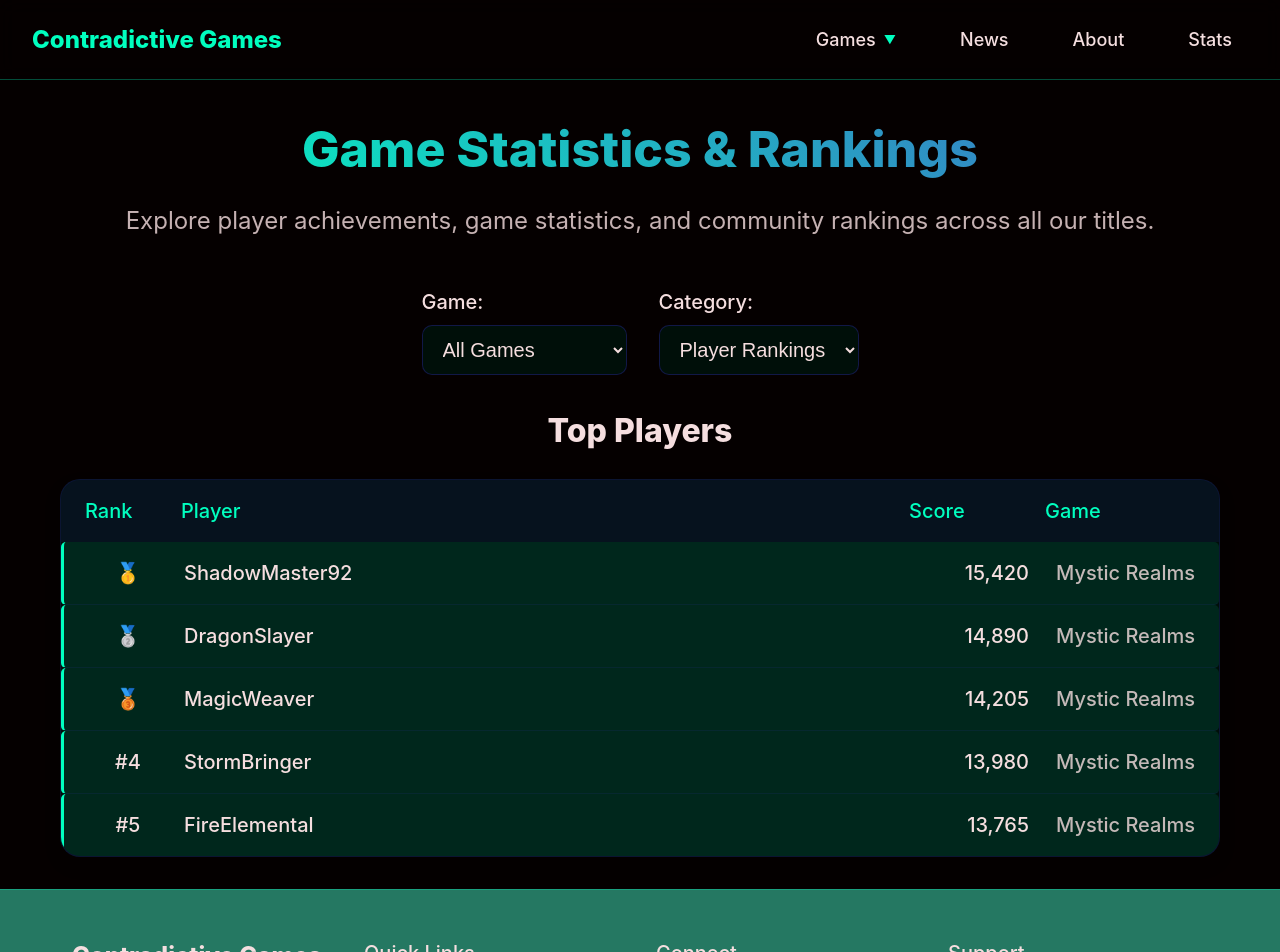
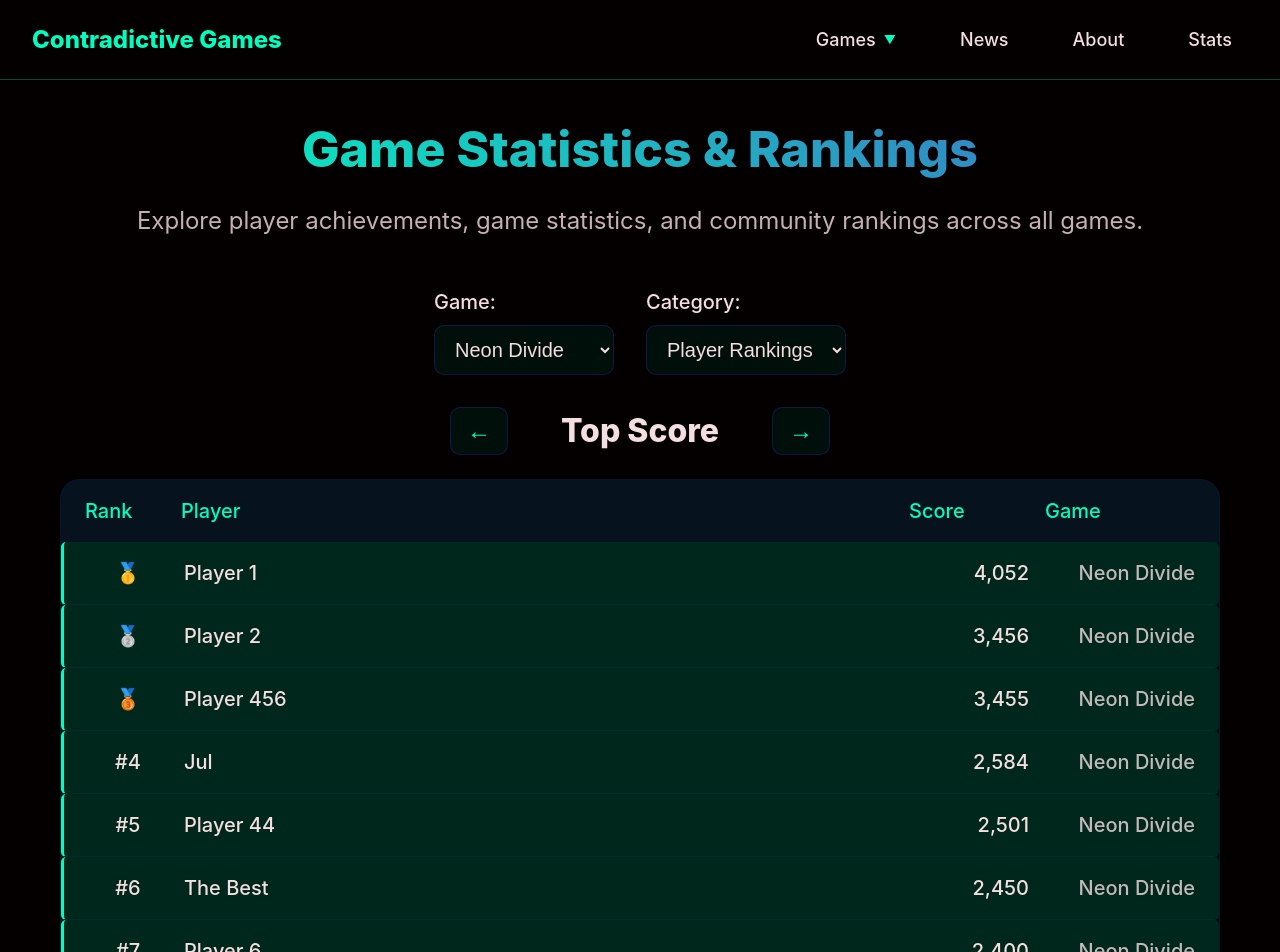
Before and after one commit to dwilliams304/contradictive-games, a React (Vite) app: page /leaderboards in a window 1280 px wide. Shown: the top 952 px of the page. Built offline with nearby package versions, Linux system fonts and the light colour scheme.

Commit message:
leaderboards update to fit different types, add more mock data

```diff
--- a/src/components/pages/Leaderboards/Leaderboards.css
+++ b/src/components/pages/Leaderboards/Leaderboards.css
@@ -71,6 +71,49 @@
 }
 
 /* Player Leaderboard Styles */
+.leaderboard-header {
+  display: flex;
+  align-items: center;
+  justify-content: center;
+  gap: 2rem;
+  margin-bottom: 1.5rem;
+}
+
+.nav-arrow {
+  background-color: var(--c_drk_bg_Highlight);
+  border: 1px solid rgba(58, 49, 216, 0.3);
+  border-radius: var(--rnd_md);
+  color: var(--c_drk_prim);
+  font-size: var(--txt_lg);
+  font-weight: var(--fnt_thick);
+  padding: 0.75rem 1rem;
+  cursor: pointer;
+  transition: var(--trs_shrt);
+  min-width: 48px;
+  height: 48px;
+  display: flex;
+  align-items: center;
+  justify-content: center;
+}
+
+.nav-arrow:hover:not(:disabled) {
+  background-color: var(--c_drk_prim);
+  color: white;
+  transform: scale(1.05);
+}
+
+.nav-arrow:disabled {
+  opacity: 0.3;
+  cursor: not-allowed;
+  transform: none;
+}
+
+.leaderboard-header h2 {
+  margin: 0;
+  min-width: 200px;
+  text-align: center;
+}
+
 .leaderboard-table {
   background-color: var(--c_drk_bg_Highlight);
   border-radius: var(--rnd_lg);
@@ -108,27 +151,35 @@
   border-bottom: none;
 }
 
+/* Fixed alignment for all table cells */
+.table-header span,
+.table-row span {
+  display: flex;
+  align-items: center;
+}
+
 .rank {
   font-size: var(--txt_lg);
   font-weight: var(--fnt_thick);
-  text-align: center;
+  justify-content: center;
 }
 
 .player {
   font-weight: var(--fnt_md);
   color: var(--c_drk_txt);
+  justify-content: flex-start;
 }
 
 .score {
   font-weight: var(--fnt_thick);
   color: var(--c_drk_prim);
-  text-align: right;
+  justify-content: flex-end;
 }
 
 .game {
   font-size: var(--txt_sm);
   opacity: 0.8;
-  text-align: right;
+  justify-content: flex-end;
 }
 
 /* Game Statistics Styles */
--- a/src/components/pages/Leaderboards/Leaderboards.tsx
+++ b/src/components/pages/Leaderboards/Leaderboards.tsx
@@ -1,30 +1,10 @@
-import { useState } from 'react';
+import { useState } from "react";
+import { GamesList as games } from "../../../data/Games";
+import { GameStats, INumberStat, IPlayerStat } from "../../../data/GameStats";
 import './Leaderboards.css';
 
-// Mock data - replace with actual Steamworks API data
-const mockStats = {
-  playerLeaderboards: [
-    { rank: 1, player: "ShadowMaster92", score: 15420, game: "Mystic Realms" },
-    { rank: 2, player: "DragonSlayer", score: 14890, game: "Mystic Realms" },
-    { rank: 3, player: "MagicWeaver", score: 14205, game: "Mystic Realms" },
-    { rank: 4, player: "StormBringer", score: 13980, game: "Mystic Realms" },
-    { rank: 5, player: "FireElemental", score: 13765, game: "Mystic Realms" }
-  ],
-  gameStats: [
-    { stat: "Most Deadly Enemy", value: "Shadow Dragon", count: 15420 },
-    { stat: "Most Common Item", value: "Health Potion", count: 892340 },
-    { stat: "Fastest Speedrun", value: "42:33", player: "SpeedDemon" },
-    { stat: "Most Deaths", value: "Lava Pit", count: 45680 },
-    { stat: "Favorite Weapon", value: "Lightning Staff", count: 23450 }
-  ]
-};
+import { FormatTime } from "../../../utils/TimeFormatter";
 
-const games = [
-  { id: 'all', name: 'All Games' },
-  { id: 'mystic-realms', name: 'Mystic Realms' },
-  { id: 'adventure-quest', name: 'Adventure Quest' },
-  { id: 'space-odyssey', name: 'Space Odyssey' }
-];
 
 const statCategories = [
   { id: 'players', name: 'Player Rankings' },
@@ -32,16 +12,61 @@ const statCategories = [
   { id: 'achievements', name: 'Achievements' }
 ];
 
+// Type guard functions
+function isNumberStat(stat: INumberStat | IPlayerStat): stat is INumberStat {
+  return 'count' in stat;
+}
+
+function isPlayerStat(stat: INumberStat | IPlayerStat): stat is IPlayerStat {
+  return 'playerName' in stat;
+}
+
+// Function to determine if a leaderboard should show time format
+function isTimeBasedLeaderboard(leaderboardId: string): boolean {
+  return leaderboardId === 'survival' || leaderboardId.includes('time');
+}
+
 export default function Leaderboards() {
-  const [selectedGame, setSelectedGame] = useState('all');
+  const [selectedGame, setSelectedGame] = useState(games[0].id);
   const [selectedCategory, setSelectedCategory] = useState('players');
+  const [selectedLeaderboardIndex, setSelectedLeaderboardIndex] = useState(0);
+
+  // Get current game data
+  const currentGameData = GameStats.find(game => game.gameId === selectedGame);
+
+  // Get current game name from games array
+  const currentGameName = games.find(game => game.id === selectedGame)?.name || 'Unknown Game';
+
+  // Get current stats and leaderboards
+  const currentStats = currentGameData?.stats || [];
+  const currentLeaderboards = currentGameData?.leaderboards || [];
+  const currentLeaderboard = currentLeaderboards[selectedLeaderboardIndex];
+
+  // Navigation functions
+  const goToPreviousLeaderboard = () => {
+    setSelectedLeaderboardIndex(prev =>
+      prev === 0 ? currentLeaderboards.length - 1 : prev - 1
+    );
+  };
+
+  const goToNextLeaderboard = () => {
+    setSelectedLeaderboardIndex(prev =>
+      prev === currentLeaderboards.length - 1 ? 0 : prev + 1
+    );
+  };
+
+  // Reset leaderboard index when game changes
+  const handleGameChange = (gameId: string) => {
+    setSelectedGame(gameId);
+    setSelectedLeaderboardIndex(0);
+  };
 
   return (
     <div className="leaderboards-page">
       <div className="container">
         <header className="leaderboards-header">
           <h1>Game Statistics & Rankings</h1>
-          <p>Explore player achievements, game statistics, and community rankings across all our titles.</p>
+          <p>Explore player achievements, game statistics, and community rankings across all games.</p>
         </header>
 
         <div className="leaderboards-filters">
@@ -50,7 +75,7 @@ export default function Leaderboards() {
             <select
               id="game-select"
               value={selectedGame}
-              onChange={(e) => setSelectedGame(e.target.value)}
+              onChange={(e) => handleGameChange(e.target.value)}
               className="filter-select"
             >
               {games.map(game => (
@@ -77,7 +102,25 @@ export default function Leaderboards() {
         <div className="leaderboards-content">
           {selectedCategory === 'players' && (
             <div className="player-leaderboard">
-              <h2>Top Players</h2>
+              <div className="leaderboard-header">
+                <button
+                  className="nav-arrow nav-arrow-left"
+                  onClick={goToPreviousLeaderboard}
+                  disabled={currentLeaderboards.length <= 1}
+                >
+                  ←
+                </button>
+                <h2>{currentLeaderboard?.title || 'No Leaderboards'}</h2>
+                <button
+                  className="nav-arrow nav-arrow-right"
+                  onClick={goToNextLeaderboard}
+                  disabled={currentLeaderboards.length <= 1}
+                >
+                  →
+                </button>
+              </div>
+
+              {currentLeaderboard && currentLeaderboard.entries.length > 0 ? (
                 <div className="leaderboard-table">
                   <div className="table-header">
                     <span>Rank</span>
@@ -85,7 +128,7 @@ export default function Leaderboards() {
                     <span>Score</span>
                     <span>Game</span>
                   </div>
-                {mockStats.playerLeaderboards.map(entry => (
+                  {currentLeaderboard.entries.map(entry => (
                     <div key={entry.rank} className="table-row">
                       <span className="rank">
                         {entry.rank === 1 && '🥇'}
@@ -94,31 +137,47 @@ export default function Leaderboards() {
                         {entry.rank > 3 && `#${entry.rank}`}
                       </span>
                       <span className="player">{entry.player}</span>
-                    <span className="score">{entry.score.toLocaleString()}</span>
-                    <span className="game">{entry.game}</span>
+                      <span className="score">
+                        {isTimeBasedLeaderboard(currentLeaderboard.id)
+                          ? FormatTime(entry.score)
+                          : entry.score.toLocaleString()
+                        }
+                      </span>
+                      <span className="game">{currentGameName}</span>
                     </div>
                   ))}
                 </div>
+              ) : (
+                <p>No leaderboard data available for this game.</p>
+              )}
             </div>
           )}
 
           {selectedCategory === 'game-stats' && (
             <div className="game-statistics">
               <h2>Game Statistics</h2>
+              {currentStats.length > 0 ? (
                 <div className="stats-grid">
-                {mockStats.gameStats.map((stat, index) => (
+                  {currentStats.map((stat, index) => (
                     <div key={index} className="stat-card">
-                    <h3>{stat.stat}</h3>
+                      <h3>{stat.statName}</h3>
                       <div className="stat-value">{stat.value}</div>
-                    {stat.count && (
-                      <div className="stat-count">{stat.count.toLocaleString()} occurrences</div>
+                      {isNumberStat(stat) && (
+                        <div className="stat-count">
+                          {stat.count.toLocaleString()} {stat.statType.toLowerCase()}
+                        </div>
                       )}
-                    {stat.player && (
-                      <div className="stat-player">by {stat.player}</div>
+                      {isPlayerStat(stat) && (
+                        <div className="stat-player">
+                          {stat.statType === "PlayerNameStat" ? "by" : stat.statType} {stat.playerName}
+                        </div>
                       )}
                     </div>
                   ))}
                 </div>
+              ) : (
+                <p>No statistics available for this game.</p>
+              )}
             </div>
           )}
 
--- /dev/null
+++ b/src/data/GameStats.ts
@@ -0,0 +1,97 @@
+type StatType = "Player Kills" | "Uses" | "Occurences" | "PlayerNameStat"
+
+interface ILeaderboardEntry {
+    rank: number,
+    player: string,
+    score: number,
+}
+
+interface ILeaderboard {
+    id: string,
+    title: string,
+    entries: ILeaderboardEntry[]
+}
+
+interface IStat {
+    statName: string,
+    value: string,
+    statType: StatType
+}
+
+interface INumberStat extends IStat {
+    count: number
+}
+
+interface IPlayerStat extends IStat {
+    playerName: string
+}
+
+interface IGameStat {
+    gameId: string,
+    stats: (INumberStat | IPlayerStat)[],
+    leaderboards: ILeaderboard[]
+}
+
+export const GameStats: IGameStat[] = [
+    {
+        gameId: 'neon-divide',
+        stats: [
+            { statName: "Most Deadly Enemy", value: "ORD-001", count: 50345, statType: "Player Kills" },
+            { statName: "Most Common Item", value: "Health Potion", count: 5603456, statType: "Uses" },
+            { statName: "Longest Alive", value: "56:34", playerName: "Generic Name", statType: "PlayerNameStat" }
+        ],
+        leaderboards: [
+            {
+                id: 'score',
+                title: 'Top Score',
+                entries: [
+                    { rank: 1, player: "Player 1", score: 4052 },
+                    { rank: 2, player: "Player 2", score: 3456 },
+                    { rank: 3, player: "Player 456", score: 3455 },
+                    { rank: 4, player: "Jul", score: 2584 },
+                    { rank: 5, player: "Player 44", score: 2501 },
+                    { rank: 6, player: "The Best", score: 2450 },
+                    { rank: 7, player: "Player 6", score: 2400 },
+                    { rank: 8, player: "samsepi0l", score: 2200 },
+                    { rank: 9, player: "Eddard Stark", score: 2189 },
+                    { rank: 10, player: "David Haller", score: 1890 },
+                ]
+            },
+            {
+                id: 'kills',
+                title: 'Highest Kills',
+                entries: [
+                    { rank: 1, player: "KillMaster", score: 892 },
+                    { rank: 2, player: "DeathDealer", score: 856 },
+                    { rank: 3, player: "Jul", score: 834 },
+                    { rank: 4, player: "Player 1", score: 789 },
+                    { rank: 5, player: "samsepi0l", score: 756 },
+                    { rank: 6, player: "The Best", score: 723 },
+                    { rank: 7, player: "Player 456", score: 689 },
+                    { rank: 8, player: "Player 2", score: 645 },
+                    { rank: 9, player: "Eddard Stark", score: 598 },
+                    { rank: 10, player: "David Haller", score: 567 },
+                ]
+            },
+            {
+                id: 'survival',
+                title: 'Longest Time Alive',
+                entries: [
+                    { rank: 1, player: "Survivor", score: 3456 },
+                    { rank: 2, player: "Generic Name", score: 3234 },
+                    { rank: 3, player: "The Best", score: 2987 },
+                    { rank: 4, player: "David Haller", score: 2756 },
+                    { rank: 5, player: "Jul", score: 2689 },
+                    { rank: 6, player: "Player 1", score: 2456 },
+                    { rank: 7, player: "samsepi0l", score: 2234 },
+                    { rank: 8, player: "Player 456", score: 2123 },
+                    { rank: 9, player: "Eddard Stark", score: 1987 },
+                    { rank: 10, player: "Player 2", score: 1834 },
+                ]
+            }
+        ]
+    }
+]
+
+// Export the interfaces for use in other components
+export type { IGameStat, ILeaderboard, ILeaderboardEntry, INumberStat, IPlayerStat, StatType };
--- /dev/null
+++ b/src/data/Games.ts
@@ -0,0 +1,6 @@
+const GamesList = [
+    { id: 'neon-divide', name: "Neon Divide" }
+]
+
+
+export { GamesList }
--- /dev/null
+++ b/src/utils/TimeFormatter.ts
@@ -0,0 +1,30 @@
+// type TimeType = "Seconds" | "Minutes" | "MS" | "Hours" | "Days";
+
+function FormatTime(value: number): string {
+    const hours = Math.floor(value / 3600);
+    const minutes = Math.floor((value % 3600) / 60);
+    const secs = Math.floor(value % 60);
+
+    const parts = [];
+
+    if (hours > 0) {
+        parts.push(hours.toString().padStart(2, '0'));
+    }
+
+    if (minutes > 0 || hours > 0) {
+        parts.push(minutes.toString().padStart(2, '0'));
+    }
+
+    // Always show seconds (even if 0) when there are minutes/hours, or when it's the only component with milliseconds
+    if (parts.length > 0 || secs > 0) {
+        parts.push(secs.toString().padStart(2, '0'));
+    }
+
+    const result = parts.join(':');
+
+
+    // Fallback for edge case where everything is 0
+    return result || '0';
+}
+
+export { FormatTime }
```
Lines whose indentation alone changed are shown as unchanged.
